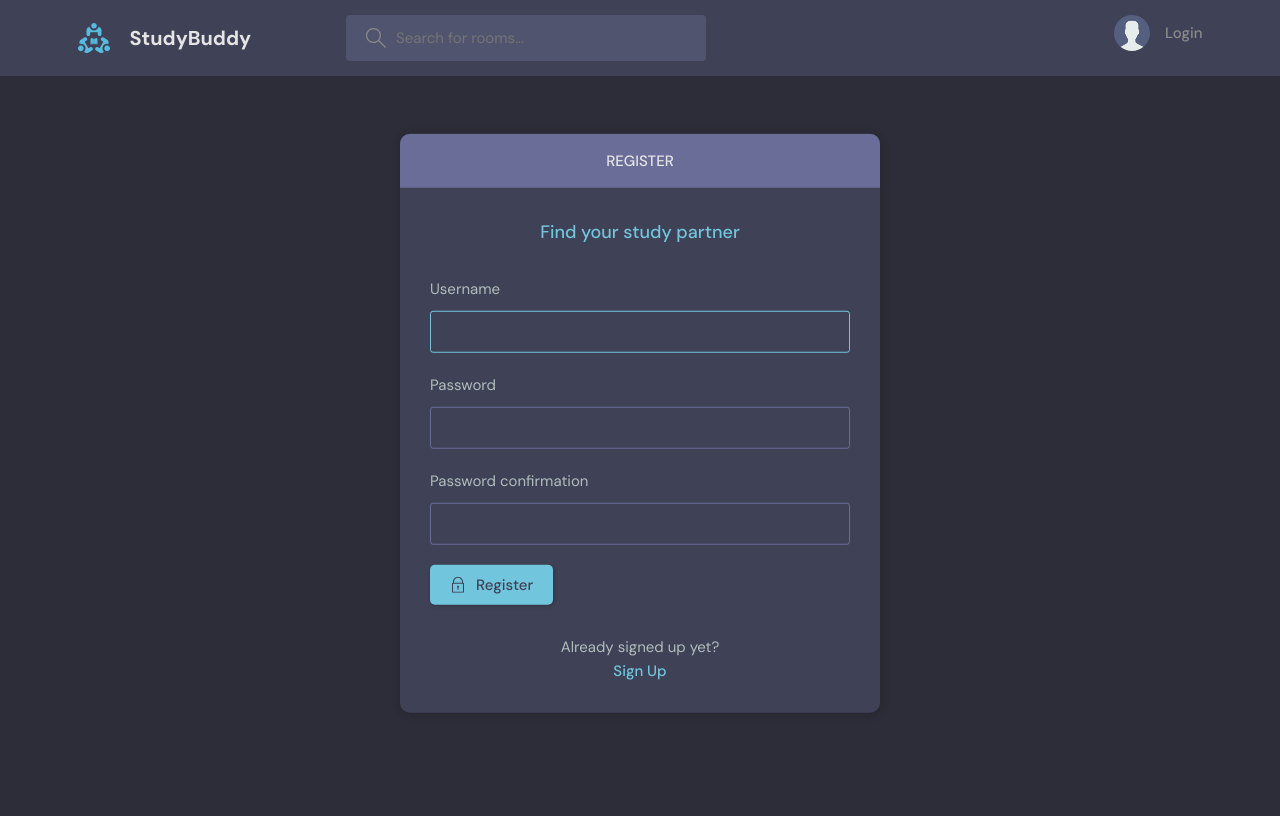
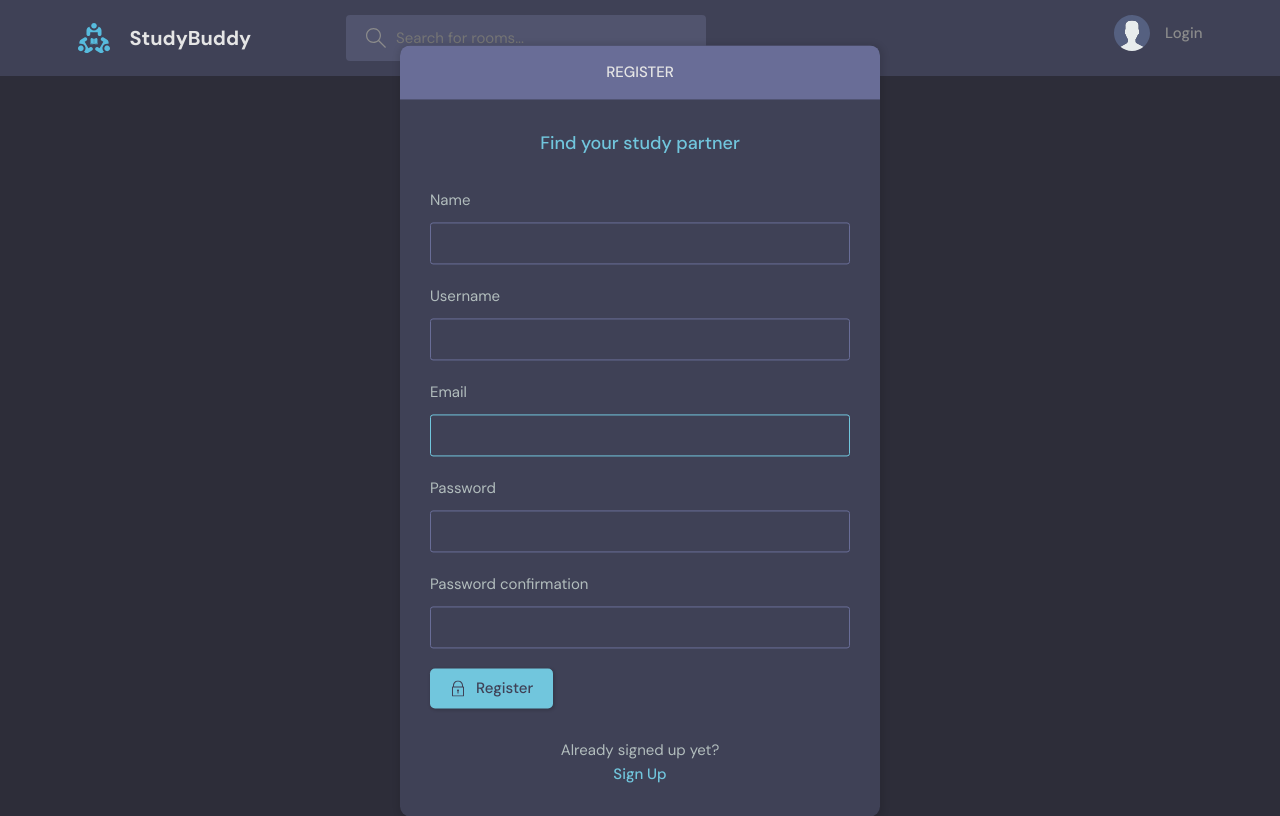
Before and after one commit to KarlStevenRequinto/Study_Budd_Clone, a Django app: page /register/ in a window 1280 px wide. Before the commit the page ends 713 px from the top, so only its background shows below. Run offline with Django 4.2, Linux system fonts and the light colour scheme.

Commit message:
custom user model form

```diff
--- a/studybud_clone/base/admin.py
+++ b/studybud_clone/base/admin.py
@@ -1,8 +1,9 @@
 from django.contrib import admin
 
 # Register your models here.
-from .models import Room,Topic, Message
+from .models import Room,Topic, Message,User
 
+admin.site.register(User)
 admin.site.register(Room)
 admin.site.register(Topic)
 admin.site.register(Message)
--- a/studybud_clone/base/forms.py
+++ b/studybud_clone/base/forms.py
@@ -1,6 +1,12 @@
 from django.forms import ModelForm
-from .models import Room
-from django.contrib.auth.models import User
+from .models import Room,User
+from django.contrib.auth.forms import UserCreationForm
+# from django.contrib.auth.models import User
+
+class MyUserCreationForm(UserCreationForm):
+    class Meta:
+        model = User
+        fields = ["name","username","email","password1", "password2"]
 
 class RoomForm(ModelForm):
     class Meta:
@@ -12,4 +18,4 @@ class RoomForm(ModelForm):
 class UserForm(ModelForm):
     class Meta:
         model = User
-        fields = ["username", "email"]
+        fields = ["avatar","name","username", "email","bio"]
--- a/studybud_clone/base/models.py
+++ b/studybud_clone/base/models.py
@@ -1,6 +1,17 @@
 from django.db import models
-from django.contrib.auth.models import User
+# from django.contrib.auth.models import User
 # Create your models here.
+from django.contrib.auth.models import AbstractUser
+
+
+class User(AbstractUser):
+    name = models.CharField(max_length=200, null=True)
+    email = models.EmailField(null=True, unique=True)
+    bio = models.TextField(null=True)
+
+    avatar = models.ImageField(null=True, default="avatar.svg")
+    USERNAME_FIELD = "email"
+    REQUIRED_FIELDS = []
 
 
 class Topic(models.Model):
--- a/studybud_clone/base/templates/base/activity_component.html
+++ b/studybud_clone/base/templates/base/activity_component.html
@@ -9,7 +9,7 @@
         <div class="activities__boxHeader roomListRoom__header">
             <a href="{% url 'user-profile' message.user.id %}" class="roomListRoom__author">
                 <div class="avatar avatar--small">
-                <img src="{% static 'images/emarson-bayang.jpeg' %}" />
+                <img src="{{message.user.avatar.url}}" />
                 </div>
                 <p>
                 @{{message.user}}
--- a/studybud_clone/base/templates/base/feed_component.html
+++ b/studybud_clone/base/templates/base/feed_component.html
@@ -7,7 +7,7 @@
       class="roomListRoom__author"
     >
       <div class="avatar avatar--small">
-        <img src="{% static 'images/emarson-bayang.jpeg' %}" />
+        <img src="{{room.host.avatar.url}}" />
       </div>
       <span>@{{room.host.username}}</span>
     </a>
--- a/studybud_clone/base/templates/base/login_register.html
+++ b/studybud_clone/base/templates/base/login_register.html
@@ -17,8 +17,8 @@
         <form class="form" action="" method="POST">
           {% csrf_token %}
           <div class="form__group form__group">
-            <label for="room_name">Username</label>
-            <input id="username" name="username" type="text" placeholder="e.g. dennis_ivy" />
+            <label for="room_name">Email</label>
+            <input id="username" name="email" type="text" placeholder="e.g. dennis_ivy" />
           </div>
           <div class=" form__group">
             <label for="password">Password</label>
--- a/studybud_clone/base/views.py
+++ b/studybud_clone/base/views.py
@@ -3,10 +3,10 @@ from django.http import HttpResponse
 from django.contrib import messages
 from django.contrib.auth.decorators import login_required
 from django.db.models import Q
-from .models import Room, Topic, Message
-from .forms import RoomForm, UserForm
-from django.contrib.auth.models import User
-from django.contrib.auth.forms import UserCreationForm
+from .models import Room, Topic, Message, User
+from .forms import RoomForm, UserForm, MyUserCreationForm
+# from django.contrib.auth.models import User
+# from django.contrib.auth.forms import UserCreationForm
 from django.contrib.auth import authenticate, login, logout
 # Create your views here.
 
@@ -66,6 +66,8 @@ def updateRoom(request, pk):
     room = Room.objects.get(id=pk)
     form = RoomForm(instance=room)
     topics = Topic.objects.all()
+    for topic in topics:
+        print(topic.name)
     if request.user != room.host:
         return HttpResponse("You are not allowed here!")
 
@@ -101,15 +103,15 @@ def loginPage(request):
         return redirect("home")
 
     if request.method == "POST":
-        username = request.POST.get("username").lower()
+        email = request.POST.get("email").lower()
         password = request.POST.get("password")
 
         try:
-            user = User.objects.get(username=username)
+            user = User.objects.get(email=email)
         except:
             messages.error(request, "User does not exist")
 
-        user = authenticate(request, username=username, password=password)
+        user = authenticate(request, email=email, password=password)
 
         if user is not None:
             login(request, user)
@@ -127,10 +129,10 @@ def logoutUser(request):
 
 def registerPage(request):
     # page = "register"
-    form = UserCreationForm()
+    form = MyUserCreationForm()
 
     if request.method == "POST":
-        form = UserCreationForm(request.POST)
+        form = MyUserCreationForm(request.POST)
         if form.is_valid():
             user = form.save(commit=False)
             user.username = user.username.lower()
@@ -172,17 +174,19 @@ def updateUser(request):
     form = UserForm(instance=user)
 
     if request.method == "POST":
-        form = UserForm(request.POST, instance=user)
+        form = UserForm(request.POST, request.FILES, instance=user)
         if form.is_valid():
             form.save()
-            return redirect("user-profile",pk=user.id)
+            return redirect("user-profile", pk=user.id)
     return render(request, "base/update-user.html", {"form": form})
+
 
 def topicsPage(request):
     q = request.GET.get("q") if request.GET.get("q") != None else ''
     topics = Topic.objects.filter(name__icontains=q)
-    return render(request,"base/topics.html",{"topics":topics})
+    return render(request, "base/topics.html", {"topics": topics})
+
 
 def activityPage(request):
     room_messages = Message.objects.all()
-    return render(request,"base/activity.html",{"room_messages":room_messages})
+    return render(request, "base/activity.html", {"room_messages": room_messages})
--- a/studybud_clone/studybud_clone/urls.py
+++ b/studybud_clone/studybud_clone/urls.py
@@ -16,10 +16,13 @@ Including another URLconf
 """
 from django.contrib import admin
 from django.urls import path,include
-
+from django.conf import settings
+from django.conf.urls.static import static
 
 urlpatterns = [
     path('admin/', admin.site.urls),
     path('',include("base.urls")),
     path("api/",include("base.api.urls"))
 ]
+
+urlpatterns += static(settings.MEDIA_URL,document_root=settings.MEDIA_ROOT)
--- a/studybud_clone/templates/navbar.html
+++ b/studybud_clone/templates/navbar.html
@@ -28,7 +28,7 @@
             <div class="header__user">
                 <a href="{% url 'update-user' %}">
                 <div class="avatar avatar--medium active">
-                    <img src="{% static 'images/uly-rico.png' %}" />
+                    <img src="{{request.user.avatar.url}}" />
                 </div>
                 <p>{{request.user.username}} <span>@{{request.user.username}}</span></p>
                 </a>
```
Also changed, not shown: studybud_clone/studybud_clone/settings.py (+6 -1 lines), studybud_clone/base/migrations/0001_initial.py, studybud_clone/base/migrations/0002_topic_room_host_message_room_topic.py (deleted), studybud_clone/base/migrations/0002_user_bio_user_name_alter_user_email.py (added), studybud_clone/base/migrations/0003_alter_room_options_room_participants.py (deleted), studybud_clone/base/migrations/0003_user_avatar.py (added), studybud_clone/db.sqlite3, studybud_clone/static/images/Emarson_Bayang.jpeg (added), studybud_clone/static/images/Emarson_Bayang_hq0BbJF.jpeg (added), studybud_clone/static/images/Lerd_Robott.jpeg (added), studybud_clone/static/images/Lerd_Robott_rogQpEZ.jpeg (added).
